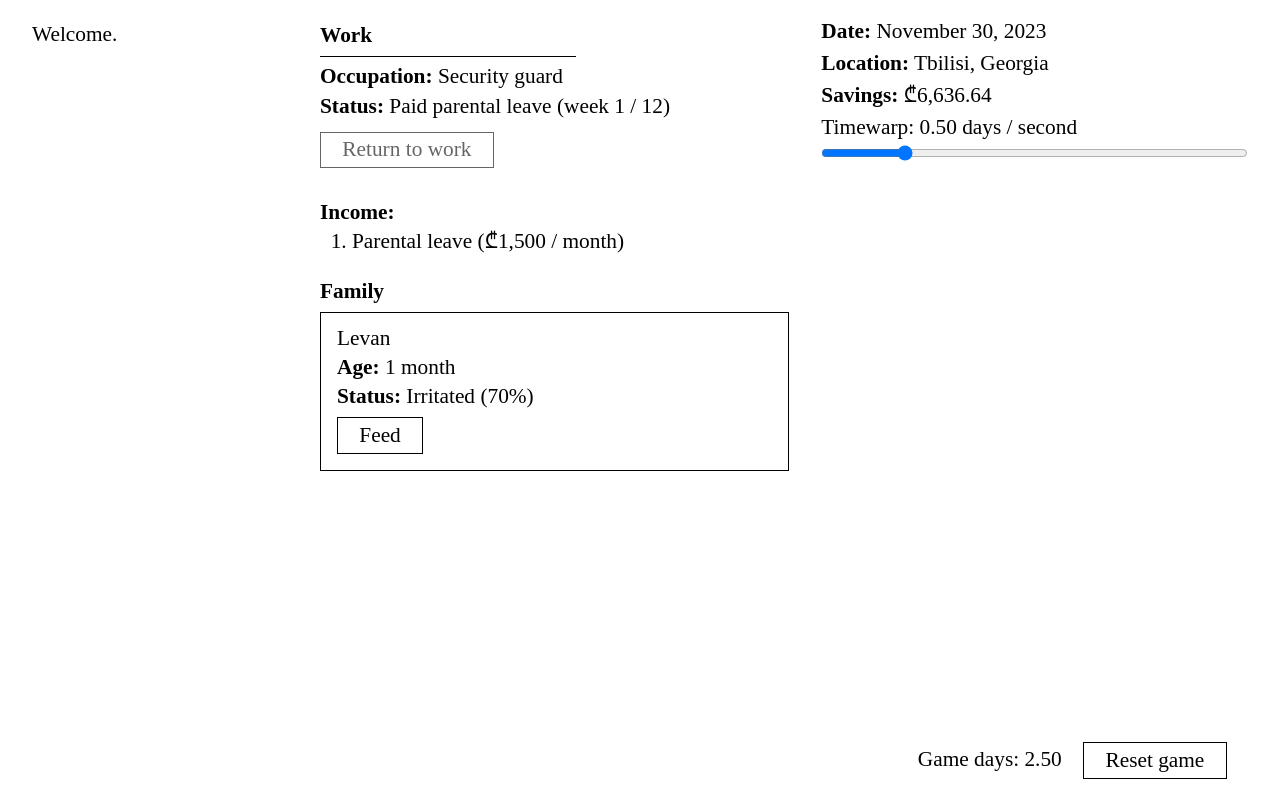
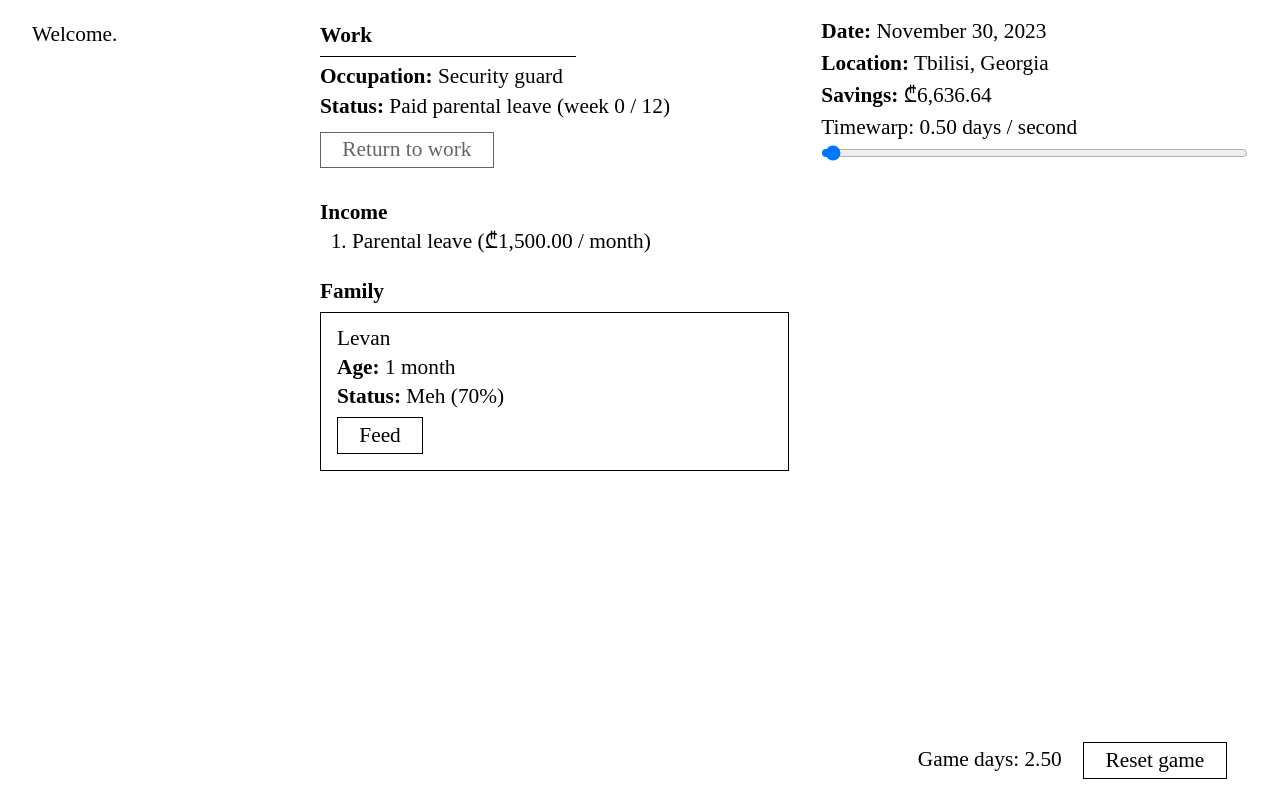
Before and after one commit to womogenes/migration-game, a SvelteKit app: page /game in a window 1280 px wide. Built offline with nearby package versions, Linux system fonts and the light colour scheme.

Commit message:
Add monthly expenses, hack serialization even harder

```diff
--- a/src/lib/components/Modal.svelte
+++ b/src/lib/components/Modal.svelte
@@ -26,7 +26,7 @@
 {#if show}
   <div
     class="absolute z-20 flex h-full w-full items-start justify-center bg-white bg-opacity-50 pt-40"
-    transition:fade={{ duration: 100 }}
+    transition:fade={{ duration: 500 }}
   >
     <div
       class="relative flex w-full max-w-sm flex-col gap-2 border-2 bg-white px-6 py-6 shadow-md shadow-neutral-400"
@@ -39,6 +39,7 @@
         {#each $modalQueue[0]?.actions || [] as action}
           <Button
             onClick={() => {
+              console.log('action:', action);
               action.action();
               // Somehow, doing it in this order makes modal data display
               //   even while the modal is fading out. Not complaining.
--- a/src/lib/store.js
+++ b/src/lib/store.js
@@ -34,6 +34,10 @@ function deserialize(str) {
     ) {
       return new Function(`return ${value}`);
     }
+    let x = /.+\(\) (\{(?:.|\s)+\})/g.exec(value);
+    if (x) {
+      return new Function(`return function() ${x[1]}`);
+    }
     return value;
   });
 }
--- a/src/routes/game/+page.svelte
+++ b/src/routes/game/+page.svelte
@@ -20,6 +20,7 @@
   const gameDays = store('game-days', 0);
   onMount(() => {
     const tickInterval = window.setInterval(() => {
+      if ($modalQueue.length > 0) return;
       $gameDays += $timewarp;
       onTick();
     }, 200);
@@ -36,11 +37,18 @@
     amount: Math.random() * 1000 + 6000,
     currency: 'GEL',
   });
-  $: moneyFormatter = new Intl.NumberFormat('en-US', {
+  let moneyFormatter = new Intl.NumberFormat('en-US', {
     maximumFractionDigits: 2,
     minimumFractionDigits: 2,
   });
-  $: formattedFunds = moneyFormatter.format($funds.amount);
+  const formatMoney = (x) => `₾${moneyFormatter.format(x)}`;
+  $: formattedFunds = formatMoney($funds.amount);
+
+  // Montly income
+  const incomes = store('incomes', [
+    { id: 'parental-leave', title: 'Parental leave', amount: 1500 },
+  ]);
+  $: monthlyIncome = $incomes.reduce((a, b) => a + b.amount, 0);
 
   // Log messages in left sidebar
   const logs = store('logs', ['Welcome.']);
@@ -51,11 +59,12 @@
     {
       queued: store('queued-checkups', 0),
       condition: function () {
-        let res = $gameDays > (get(this.queued) + 1) * 30;
-        return res;
+        return (
+          get(this.queued) <= 5 &&
+          $gameDays > ((get(this.queued) + 1) * 365) / 12
+        );
       },
       effect: function () {
-        this.queued.update((x) => x + 1);
         enqueueModal({
           title: 'Medical checkup',
           desc: `You need to bring Levan to the doctor for his ${Math.floor(
@@ -63,16 +72,54 @@
           )}-month checkup.`,
           actions: [
             {
+              id: get(this.queued),
               label: 'ok',
               tooltip: `<div class="flex justify-between"><span>Funds</span><span>&ndash;₾100</span></div>`,
-              action: () => {
+              action: function () {
                 funds.update((x) => {
                   return { ...x, amount: x.amount - 100 };
                 });
+                if (this.id == 5) {
+                  $childStatus *= 0.1;
+                  enqueueModal({
+                    title: 'Test results',
+                    desc: 'They say that Levan has galactosemia. This might lead to complications further down the road.',
+                    actions: [
+                      {
+                        label: 'ok',
+                        action: () => {
+                          $incomes = [
+                            ...$incomes,
+                            { id: 'disability-benefits', amount: 200 },
+                          ];
+                        },
+                      },
+                    ],
+                  });
+                }
               },
             },
           ],
         });
+        this.queued.update((x) => x + 1);
+      },
+    },
+    {
+      queued: store('bill-counter', 1),
+      condition: function () {
+        return $gameDays > (get(this.queued) * 365) / 12 + 5;
+      },
+      effect: function () {
+        const expenses = 1500;
+        $funds.amount -= expenses;
+        addLog(
+          `Your monthly expenses are <b>${formatMoney(
+            expenses,
+          )}</b>. You have <b>${formatMoney(
+            $funds.amount,
+          )}</b> remaining in savings.`,
+        );
+        this.queued.update((x) => x + 1);
       },
     },
   ];
@@ -117,7 +164,10 @@
         <b>Work</b>
         <hr />
         <p><b>Occupation:</b> Security guard</p>
-        <p><b>Status:</b> Paid parental leave (week 1 / 12)</p>
+        <p>
+          <b>Status:</b> Paid parental leave (week {Math.floor($gameDays / 7)} /
+          12)
+        </p>
         <Button
           class="pt-2"
           disabled
@@ -128,9 +178,11 @@
         </Button>
 
         <br />
-        <p><b>Income:</b></p>
+        <p><b>Income</b></p>
         <ol class="list-decimal pl-6">
-          <li>Parental leave (₾1,500 / month)</li>
+          {#each $incomes as income}
+            <li>{income.title} ({formatMoney(income.amount)} / month)</li>
+          {/each}
         </ol>
       </div>
 
@@ -151,7 +203,7 @@
               {#if $childStatus > 0.7}
                 Happy
               {:else if $childStatus > 0.5}
-                Irritated
+                Meh
               {:else if $childStatus > 0.3}
                 Frustrated
               {:else}
@@ -201,7 +253,7 @@
       <p><b>Location:</b> Tbilisi, Georgia</p>
       <p>
         <b>Savings:</b>
-        <span class="tabular-nums">₾{formattedFunds}</span>
+        <span class="tabular-nums">{formattedFunds}</span>
       </p>
       <div class="w-full">
         <p class="mb-1">Timewarp: {($timewarp * 5).toFixed(2)} days / second</p>
@@ -209,7 +261,7 @@
           class="w-full"
           type="range"
           min="0.01"
-          max="0.5"
+          max="10"
           step="0.01"
           bind:value={$timewarp}
         />
```
